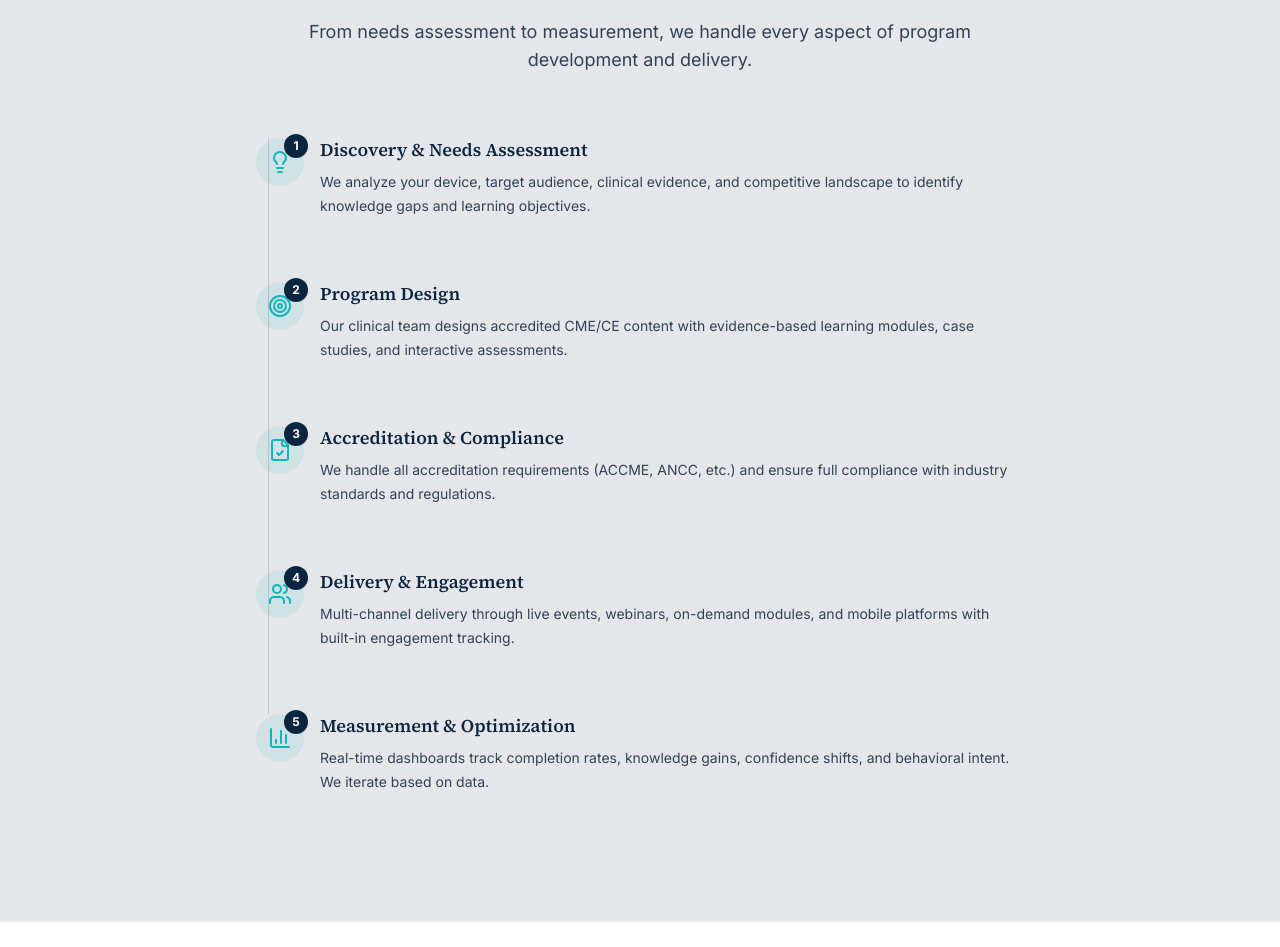
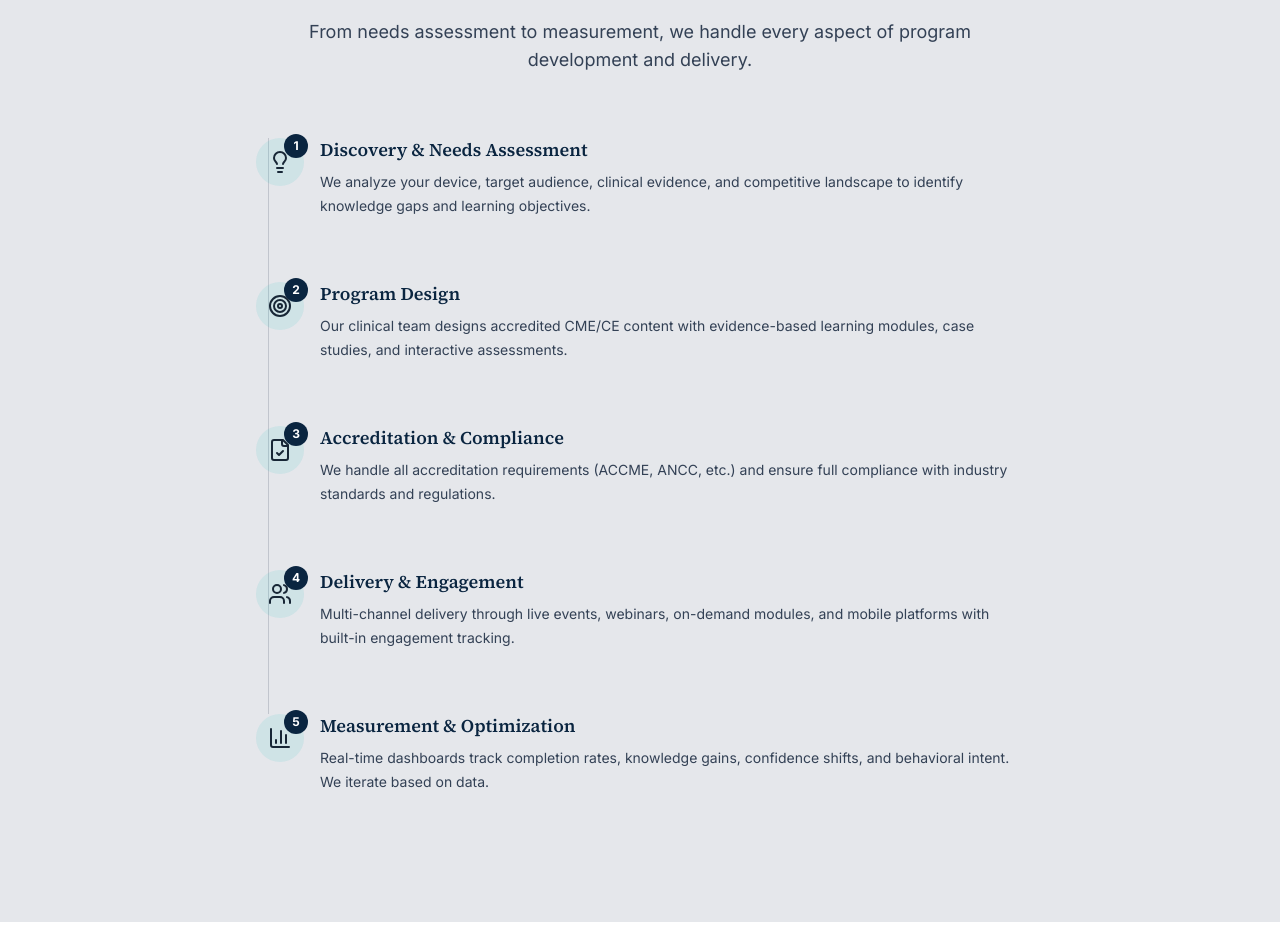
Before and after one commit to cerberus100/vantagepointsite, a Next.js app: page /solutions/education-programs in a window 1280 px wide. Shown: the part 1180-2127 px from the top of the page. Built offline with nearby package versions, Linux system fonts and the light colour scheme; no server answers.

Commit message:
Fix: Convert icon components to JSX elements for Server Components compatibility

```diff
--- a/app/resources/page.tsx
+++ b/app/resources/page.tsx
@@ -14,21 +14,21 @@ import {
 
 const mostRequested = [
   {
-    icon: ClipboardList,
+    icon: <ClipboardList className="h-6 w-6 text-teal" aria-hidden="true" />,
     title: "Measurement definitions",
     summary:
       "Leading indicators for post-code commercialization—what we track and why.",
     href: "/resources/measurement-definitions",
   },
   {
-    icon: SlidersHorizontal,
+    icon: <SlidersHorizontal className="h-6 w-6 text-teal" aria-hidden="true" />,
     title: "Buyer journey map",
     summary:
       "Decision units across hospital, ASC, and IDN—and how to reach each.",
     href: "/resources/buyer-journey-map",
   },
   {
-    icon: ShieldCheck,
+    icon: <ShieldCheck className="h-6 w-6 text-teal" aria-hidden="true" />,
     title: "Value analysis essentials",
     summary: "What procurement and committees need to proceed.",
     href: "/resources/value-analysis-essentials",
@@ -37,25 +37,25 @@ const mostRequested = [
 
 const programPrimers = [
   {
-    icon: Building2,
+    icon: <Building2 className="h-5 w-5 text-teal" aria-hidden="true" />,
     title: "IDN penetration",
     blurb: "How we coordinate multi-facility entry.",
     href: "/programs/idn-penetration",
   },
   {
-    icon: Factory,
+    icon: <Factory className="h-5 w-5 text-teal" aria-hidden="true" />,
     title: "ASC market entry",
     blurb: "Economics, scheduling, and workflows.",
     href: "/programs/asc-market-entry",
   },
   {
-    icon: ActivitySquare,
+    icon: <ActivitySquare className="h-5 w-5 text-teal" aria-hidden="true" />,
     title: "Diagnostics rollout",
     blurb: "From buyer journey to value analysis.",
     href: "/programs/diagnostics-rollout",
   },
   {
-    icon: Watch,
+    icon: <Watch className="h-5 w-5 text-teal" aria-hidden="true" />,
     title: "Remote monitoring growth",
     blurb: "Enrollment, review cadence, adherence.",
     href: "/programs/remote-monitoring-growth",
--- a/app/solutions/education-programs/page.tsx
+++ b/app/solutions/education-programs/page.tsx
@@ -24,31 +24,31 @@ const processSteps = [
     title: "Discovery & Needs Assessment",
     description:
       "We analyze your device, target audience, clinical evidence, and competitive landscape to identify knowledge gaps and learning objectives.",
-    icon: Lightbulb,
+    icon: <Lightbulb className="h-6 w-6" aria-hidden="true" />,
   },
   {
     title: "Program Design",
     description:
       "Our clinical team designs accredited CME/CE content with evidence-based learning modules, case studies, and interactive assessments.",
-    icon: Target,
+    icon: <Target className="h-6 w-6" aria-hidden="true" />,
   },
   {
     title: "Accreditation & Compliance",
     description:
       "We handle all accreditation requirements (ACCME, ANCC, etc.) and ensure full compliance with industry standards and regulations.",
-    icon: FileCheck,
+    icon: <FileCheck className="h-6 w-6" aria-hidden="true" />,
   },
   {
     title: "Delivery & Engagement",
     description:
       "Multi-channel delivery through live events, webinars, on-demand modules, and mobile platforms with built-in engagement tracking.",
-    icon: Users,
+    icon: <Users className="h-6 w-6" aria-hidden="true" />,
   },
   {
     title: "Measurement & Optimization",
     description:
       "Real-time dashboards track completion rates, knowledge gains, confidence shifts, and behavioral intent. We iterate based on data.",
-    icon: BarChart3,
+    icon: <BarChart3 className="h-6 w-6" aria-hidden="true" />,
   },
 ];
 
--- a/components/primer-tile.tsx
+++ b/components/primer-tile.tsx
@@ -1,21 +1,21 @@
 import Link from "next/link";
 import { Card, CardContent, CardHeader, CardTitle } from "@/components/ui/card";
-import { LucideIcon } from "lucide-react";
+import { ReactNode } from "react";
 
 interface PrimerTileProps {
-  icon: LucideIcon;
+  icon: ReactNode;
   title: string;
   blurb: string;
   href: string;
 }
 
-export function PrimerTile({ icon: Icon, title, blurb, href }: PrimerTileProps) {
+export function PrimerTile({ icon, title, blurb, href }: PrimerTileProps) {
   return (
     <Link href={href} className="group block h-full">
       <Card className="h-full rounded-2xl shadow-sm transition-all duration-200 hover:-translate-y-1 hover:shadow-lg">
         <CardHeader>
           <div className="mb-3 flex h-10 w-10 items-center justify-center rounded-lg bg-teal/10">
-            <Icon className="h-5 w-5 text-teal" aria-hidden="true" />
+            {icon}
           </div>
           <CardTitle className="text-base">{title}</CardTitle>
         </CardHeader>
--- a/components/process-timeline.tsx
+++ b/components/process-timeline.tsx
@@ -1,13 +1,13 @@
 "use client";
 
 import { motion } from "framer-motion";
-import { LucideIcon } from "lucide-react";
+import { ReactNode } from "react";
 import { cn } from "@/lib/utils";
 
 interface TimelineStep {
   title: string;
   description: string;
-  icon: LucideIcon;
+  icon: ReactNode;
 }
 
 interface ProcessTimelineProps {
@@ -36,7 +36,7 @@ export function ProcessTimeline({ steps, className }: ProcessTimelineProps) {
             </div>
           )}
           <div className="relative flex h-12 w-12 flex-none items-center justify-center rounded-full bg-teal/10">
-            <step.icon className="h-6 w-6 text-teal" aria-hidden="true" />
+            {step.icon}
             <div className="absolute -top-1 -right-1 flex h-6 w-6 items-center justify-center rounded-full bg-navy text-xs font-bold text-white">
               {index + 1}
             </div>
--- a/components/resource-card.tsx
+++ b/components/resource-card.tsx
@@ -1,21 +1,22 @@
 import Link from "next/link";
 import { Card, CardContent, CardHeader, CardTitle } from "@/components/ui/card";
-import { ArrowRight, LucideIcon } from "lucide-react";
+import { ArrowRight } from "lucide-react";
+import { ReactNode } from "react";
 
 interface ResourceCardProps {
-  icon: LucideIcon;
+  icon: ReactNode;
   title: string;
   summary: string;
   href: string;
 }
 
-export function ResourceCard({ icon: Icon, title, summary, href }: ResourceCardProps) {
+export function ResourceCard({ icon, title, summary, href }: ResourceCardProps) {
   return (
     <Link href={href} className="group block h-full">
       <Card className="h-full rounded-2xl shadow-sm transition-all duration-200 hover:-translate-y-1 hover:shadow-lg">
         <CardHeader>
           <div className="mb-4 flex h-12 w-12 items-center justify-center rounded-lg bg-teal/10">
-            <Icon className="h-6 w-6 text-teal" aria-hidden="true" />
+            {icon}
           </div>
           <CardTitle className="text-xl">{title}</CardTitle>
         </CardHeader>
```
